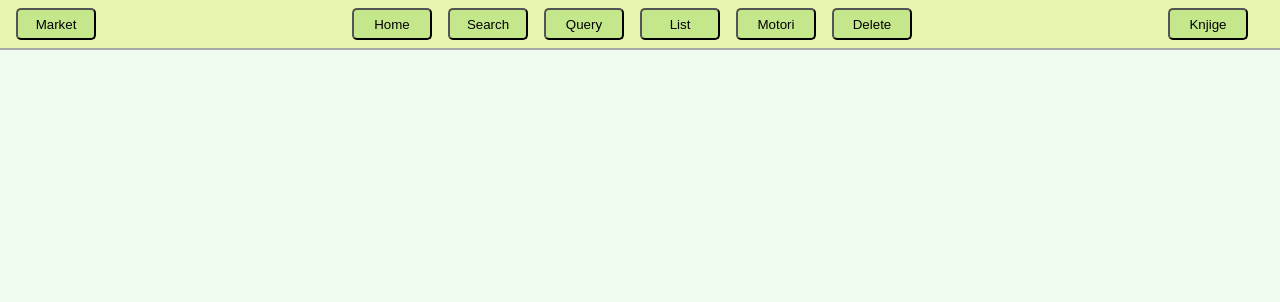
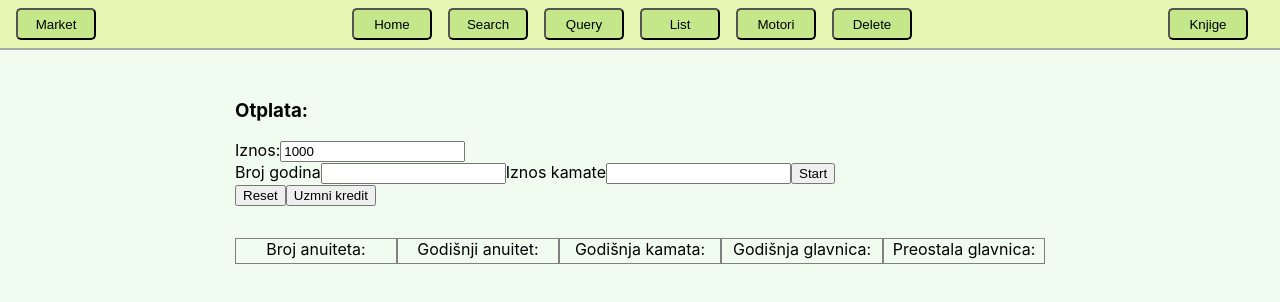
Before and after one commit to bozekekez/treningFront, a React (Create React App) app: page /credit in a window 1280 px wide. Shown: the top 302 px of the page. Built offline with nearby package versions, Linux system fonts and the light colour scheme.

Commit message:
dodana ruta krediti, generiranje otplatnog plana spremanje u bazu, moguce je pregledati spremljene kredite

```diff
--- a/src/App.js
+++ b/src/App.js
@@ -22,6 +22,8 @@ import Article from './Components/Article/Article';
 import Profile from './Components/Profile/Profile';
 import Cart from './Components/Cart/Cart';
 import Bank from './Components/Bank/Bank'
+import Credit from './Components/Credit/Credit';
+import CreditSearch from './Components/Credit/CreditSearch';
 
 function App() {
   const [header, setHeader] = useState('auti');
@@ -96,6 +98,12 @@ function App() {
         <Route exact={true} path="/banka" render={() => (
           <Bank/>
         )}/>
+         <Route exact={true} path="/credit" render={() => (
+          <Credit/>
+        )}/>
+         <Route exact={true} path="/credit/search" render={() => (
+          <CreditSearch/>
+        )}/>
       </ItemContext.Provider>
       </div>
     </Router>
--- a/src/Components/Bank/Bank.js
+++ b/src/Components/Bank/Bank.js
@@ -17,8 +17,8 @@ const Bank = () => {
   const [račun4, setRačun4] = useState(0);
   const [račun5, setRačun5] = useState(1000);
   const [račun6, setRačun6] = useState(1000);
-  const [račun7, setRačun7] = useState([1]);
-  const [račun8, setRačun8] = useState([1]);
+  const [račun7, setRačun7] = useState([]);
+  const [račun8, setRačun8] = useState([]);
   const [račun9, setRačun9] = useState([]);
   const [račun10, setRačun10] = useState([]);
   const [total, setTotal] = useState(
@@ -69,6 +69,8 @@ const Bank = () => {
     setRačun6(10000);
     setRačun7([]);
     setRačun8([]);
+    setRačun9([]);
+    setRačun10([]);
     setTotal(40000);
   };
 
@@ -140,6 +142,8 @@ const Bank = () => {
     e.preventDefault();
     setRačun7([]);
     setRačun8([]);
+    setRačun9([]);
+    setRačun10([]);
     let temp = račun5;
     let tempKamata = kamata;
     let glavnica = Number(račun5);
--- /dev/null
+++ b/src/Components/Credit/Credit.css
@@ -0,0 +1,51 @@
+.celije{
+    border: 1px solid grey;
+    margin: 0;
+    text-align: center;
+    width: 10rem;
+    height: 1.5rem;
+}
+
+.tablicaKredit{
+    display: flex;
+    flex-direction: column;
+}
+
+.kreditParent{
+    margin-top: 5rem;
+    display: flex;
+    justify-content: center;
+}
+
+.tablicaKredit{
+    display: flex;
+    flex-direction: row;
+    justify-content: center;
+
+}
+
+.tablicaKreditTop{
+    display: flex;
+    flex-direction: row;
+    justify-content: center;
+    margin-top: 2rem;
+
+}
+
+.kreditSearch{
+    margin-top: 5rem;
+    display: flex;
+    justify-content: center;
+}
+
+.kreditSearchTable{
+    display: flex;
+    flex-direction: column;
+}
+
+.tablicaKreditTopsSearch{
+    display: flex;
+    flex-direction: row;
+    justify-content: center;
+    margin-top: 2rem;
+}
--- /dev/null
+++ b/src/Components/Credit/Credit.js
@@ -0,0 +1,133 @@
+import {
+    BrowserRouter as Router,
+    Switch,
+    Route,
+    Link,
+    useHistory,
+    useParams,
+  } from "react-router-dom";
+  import React, { useState, useEffect, useContext } from "react";
+  import './Credit.css'
+
+  const Credit = () => {
+    const [račun5, setRačun5] = useState(1000);
+    const [trans, setTrans] = useState(0);
+    const [iznos, setIznos] = useState(0);
+    const [kamata, setKamata] = useState();
+    const [plan, setPlan] = useState([]);
+    const [generate, setGenerate] = useState(false)
+    const [message, setMessage] = useState();
+    let history = useHistory();
+
+    const handleTrans = (e) => {
+      setTrans(e.target.value);
+    };
+
+    const handle5 = (e) => {
+      setRačun5(e.target.value);
+    };
+
+    const handleKamateChange = (e) => {
+        setKamata(e.target.value);
+      };
+
+    const reset = () => {
+      setRačun5(10000);
+      setGenerate(false)
+      setPlan()
+    };
+
+    const handleKredit = (e) =>{
+      e.preventDefault();
+      let temp = račun5;
+      let tempKamata = kamata;
+      let glavnica = Number(račun5);
+      console.log(glavnica)
+      let anuitet = račun5/trans;
+      let tempPlan = [];
+      for (let i = 0; i < trans; i++) {
+          temp = Number(glavnica) - (Number(glavnica) * (1 - Number(tempKamata)/100));
+          let zbroj = anuitet + temp;
+          glavnica = Number(glavnica) - Number(anuitet);
+          tempPlan.push({
+              anuitet: zbroj.toFixed(2),
+              kamata: temp.toFixed(2),
+              glavnicaGod: anuitet.toFixed(2),
+              broj: i + 1,
+              ostatak: glavnica.toFixed(2)
+          })
+
+
+          console.log(i)
+          console.log(temp)
+          console.log(glavnica)
+      }
+      setPlan(tempPlan)
+      setGenerate(true)
+    }
+
+    const uzmi = (e) =>{
+        e.preventDefault();
+        fetch('http://localhost:3000/credit', {
+        method: 'post',
+        headers: {'Content-Type': 'application/json'},
+        body: JSON.stringify(plan)
+        })
+        .then(resopnse => resopnse.json())
+        .then(article =>{
+            if (article){
+                    setMessage(`${article._id} je izdan!`)
+                }
+        })
+    }
+
+    console.log('1', plan)
+
+    return (
+      <div className="kreditParent">
+        <div >
+            {message}
+          <h3>Otplata:</h3>
+          <form>
+            <label>Iznos:</label>
+            <input type="text" value={račun5} onChange={handle5}></input>
+          </form>
+          <form onSubmit={handleKredit}>
+            <label>Broj godina</label>
+            <input type="text" onChange={handleTrans}></input>
+            <label>Iznos kamate</label>
+            <input type="text" onChange={handleKamateChange}></input>
+            <button onSubmit={handleKredit}>Start</button>
+          </form>
+          <button onClick={reset}>Reset</button>
+          <button onClick={uzmi}>Uzmni kredit</button>
+          <div >
+          <div className="tablicaKreditTop">
+            <label className="celije">Broj anuiteta:</label>
+            <label className="celije">Godišnji anuitet:</label>
+            <label className="celije">Godišnja kamata:</label>
+            <label className="celije">Godišnja glavnica:</label>
+            <label className="celije">Preostala glavnica:</label>
+          </div>
+          { generate === true ?
+              plan.map(member => {
+                  return(
+                    <div className="tablicaKredit">
+                    <h4 className="celije">{member.broj}</h4>
+                    <h4 className="celije">{member.anuitet}</h4>
+                    <h4 className="celije">{member.kamata}</h4>
+                    <h4 className="celije">{member.glavnicaGod}</h4>
+                    <h4 className="celije">{member.ostatak}</h4>
+                    </div>
+                  )
+              })
+            :
+            <></>
+          }
+          </div>
+          </div>
+      </div>
+    );
+  };
+
+  export default Credit;
--- /dev/null
+++ b/src/Components/Credit/CreditSearch.js
@@ -0,0 +1,105 @@
+import {
+    BrowserRouter as Router,
+    Switch,
+    Route,
+    Link,
+    useHistory,
+    useParams,
+  } from "react-router-dom";
+  import React, { useState, useEffect, useContext } from "react";
+  import './Credit.css'
+
+  const CreditSearch = () => {
+      const [loaded, setLoaded] = useState(false);
+      const [credits, setCredits] = useState([]);
+      const [prikaz, setPrikaz] = useState([]);
+      const [generate, setGenerate] = useState(false)
+      let url
+    const getCredits = (e) =>{
+        e.preventDefault();
+        if(loaded === false)
+        {
+            fetch('http://localhost:3000/credit/search', {
+            method: 'get',
+            headers: {'Content-Type': 'application/json'}
+            }).then(resopnse => resopnse.json())
+            .then(temporary => {
+                setCredits(temporary)
+                setLoaded(true)
+            })
+        }
+    }
+
+    console.log(credits)
+
+    const handleCredits = (e) =>{
+        console.log('eo', e.target.value)
+        url = new URLSearchParams ({_id: e.target.value})
+
+    }
+    const handleShow = () =>{
+            fetch('http://localhost:3000/credit/search?' + url, {
+            method: 'get',
+            headers: {'Content-Type': 'application/json'}
+            }).then(resopnse => resopnse.json())
+            .then(temporary => {
+                // let save = temporary.Array.map(member =>({
+                //     'broj': member.broj,
+                //     'anuitet': member.anuitet,
+                //     'kamata': member.kamata,
+                //     'glavnicaGod': member.glavnicaGod,
+                //     'ostatak': member.ostatak
+                // }))
+                console.log('11', temporary)
+                setPrikaz(temporary.niz)
+                setGenerate(true)
+            })
+    }
+
+    console.log('22', prikaz)
+    let render = [];
+
+    render = credits.map((member) => {
+        return(
+            <option key={member._id} value={member._id}>{member._id}</option>
+        )
+    })
+
+    return(
+        <div>
+        <div className="kreditSearch">
+            <select name="credits" id="credit" onChange={handleCredits} onClick={getCredits}>
+            {render}
+            </select>
+            <button onClick={handleShow}>Prikaži kredit</button>
+        </div>
+        <div className="kreditSearchTable">
+        <div className="tablicaKreditTopsSearch">
+            <label className="celije">Broj anuiteta:</label>
+            <label className="celije">Godišnji anuitet:</label>
+            <label className="celije">Godišnja kamata:</label>
+            <label className="celije">Godišnja glavnica:</label>
+            <label className="celije">Preostala glavnica:</label>
+        </div>
+        <div>
+          { generate === true ?
+              prikaz.map(member => {
+                  return(
+                    <div className="tablicaKredit">
+                    <h4 className="celije">{member.broj}</h4>
+                    <h4 className="celije">{member.anuitet}</h4>
+                    <h4 className="celije">{member.kamata}</h4>
+                    <h4 className="celije">{member.glavnicaGod}</h4>
+                    <h4 className="celije">{member.ostatak}</h4>
+                    </div>
+                  )
+              })
+            :
+            <></>
+          }
+        </div>
+        </div>
+        </div>
+    )
+  }
+  export default CreditSearch;
```
